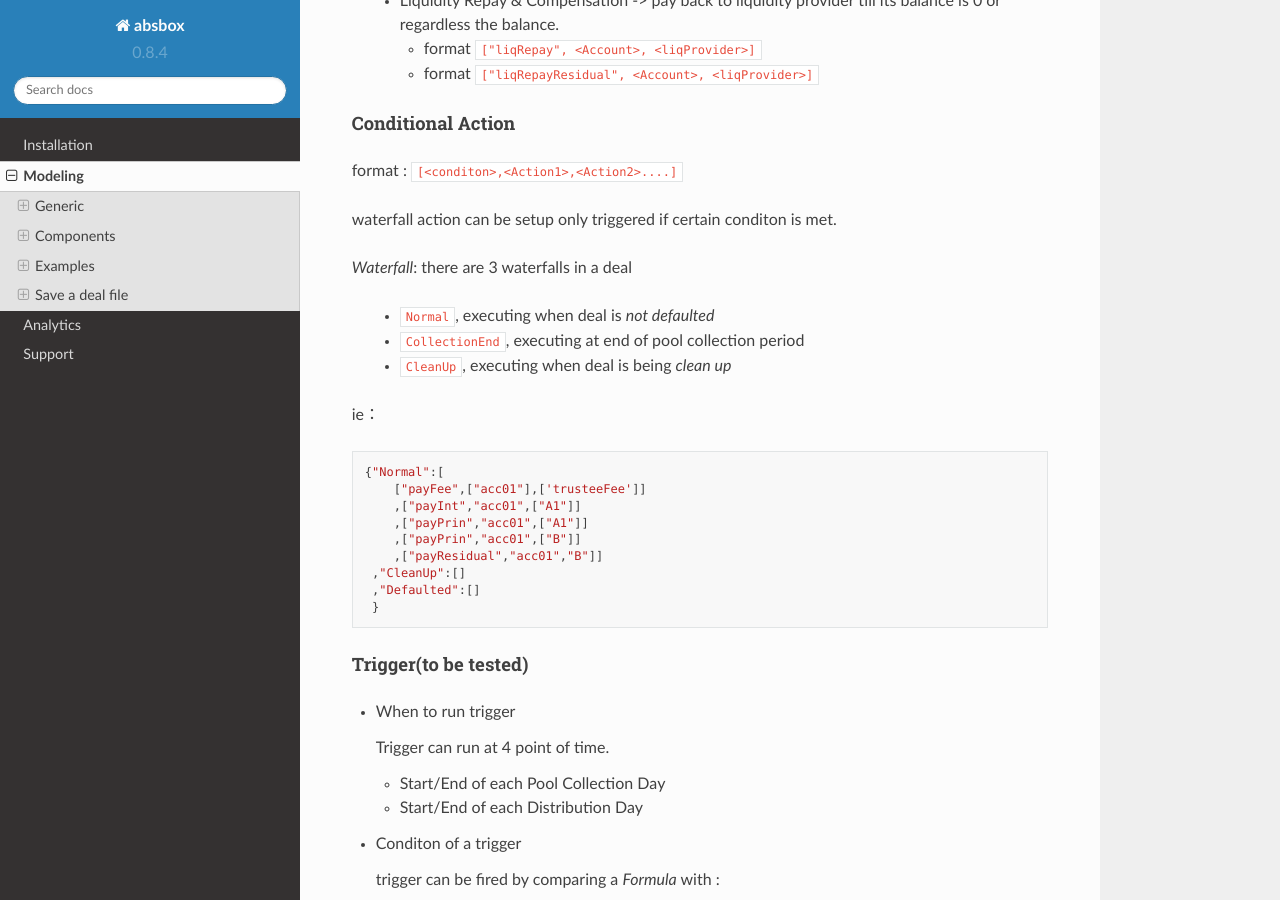
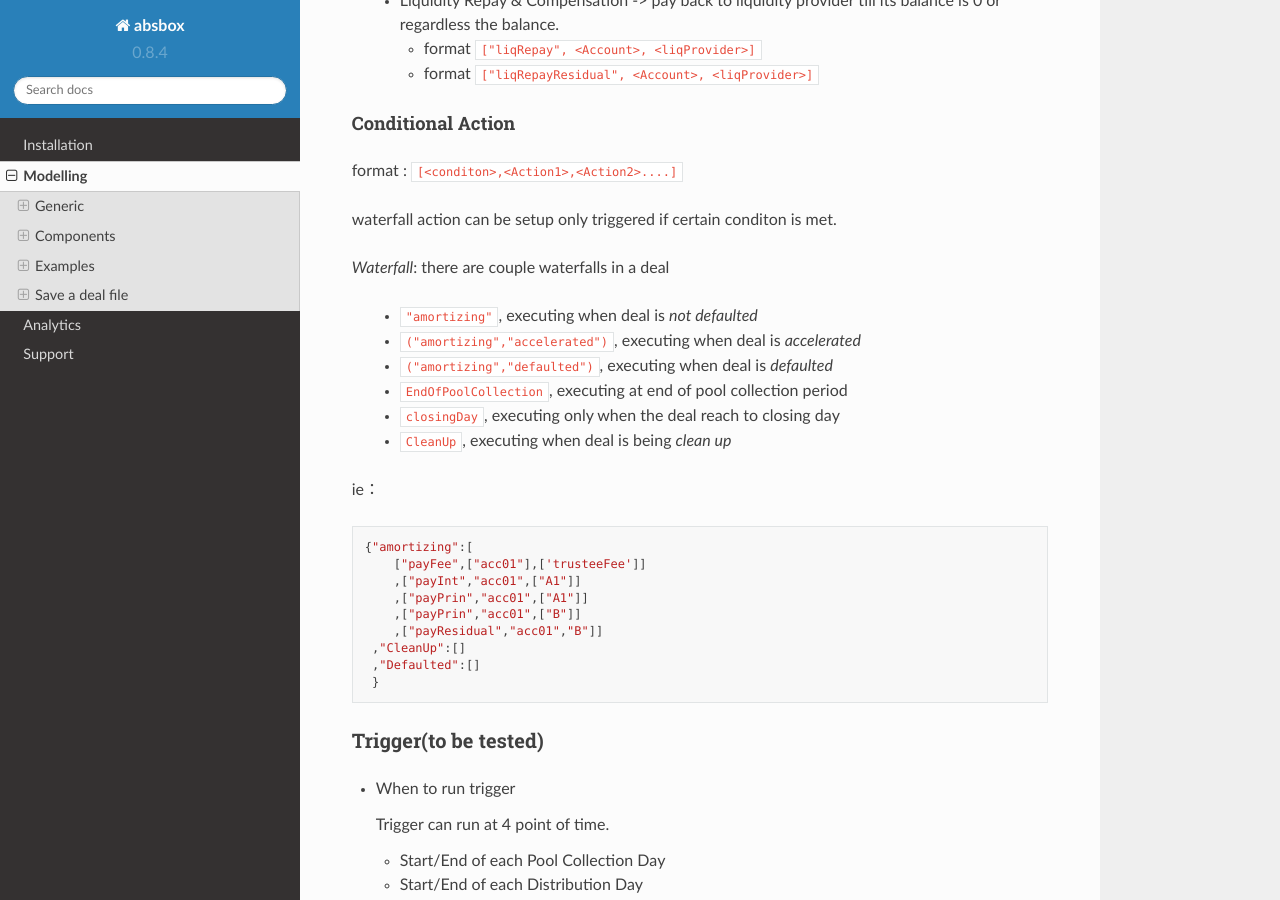
Before and after one commit to yellowbean/absbox-doc, a Sphinx documentation site: the page built from docs/source/modeling.rst, in a window 1280 px wide and 900 px high, scrolled down 11597 px. Built offline with Sphinx 7.4.7 and the Read the Docs theme 2.0.0, drawn with Linux system fonts in a browser that asks for light colours; some of the changed text lies outside the part shown.

Commit message:
lift trigger up one level

```diff
--- a/docs/source/modeling.rst
+++ b/docs/source/modeling.rst
@@ -1,4 +1,4 @@
-Modeling
+Modelling
 ***********
 
 .. autosummary::
@@ -496,7 +496,7 @@
 Waterfall
 -------------
 
-Waterfall means a list of ``action`` to be executed at bond payment date.
+Waterfall means a list of ``action`` to be executed at bond payment day or pool collection day.
 
 Fee
 ^^^^^^
@@ -598,18 +598,20 @@
 waterfall action can be setup only triggered if certain conditon is met.
 
 
-`Waterfall`: there are 3 waterfalls in a deal
+`Waterfall`: there are couple waterfalls in a deal
 
-  * ``Normal``, executing when deal is *not defaulted*
-  * ``CollectionEnd``, executing at end of pool collection period
+  * ``"amortizing"``, executing when deal is *not defaulted*
+  * ``("amortizing","accelerated")``, executing when deal is *accelerated*
+  * ``("amortizing","defaulted")``, executing when deal is *defaulted*
+  * ``EndOfPoolCollection``, executing at end of pool collection period
+  * ``closingDay``, executing only when the deal reach to closing day
   * ``CleanUp``, executing when deal is being *clean up*
-
 
 ie：
 
 .. code-block:: python
 
-   {"Normal":[
+   {"amortizing":[
        ["payFee",["acc01"],['trusteeFee']]
        ,["payInt","acc01",["A1"]]
        ,["payPrin","acc01",["A1"]]
@@ -621,7 +623,7 @@
 
 
 Trigger(to be tested)
-^^^^^^^^^^^^^^^^^^^^^^^
+--------------------------
 
 * When to run trigger
 
```
